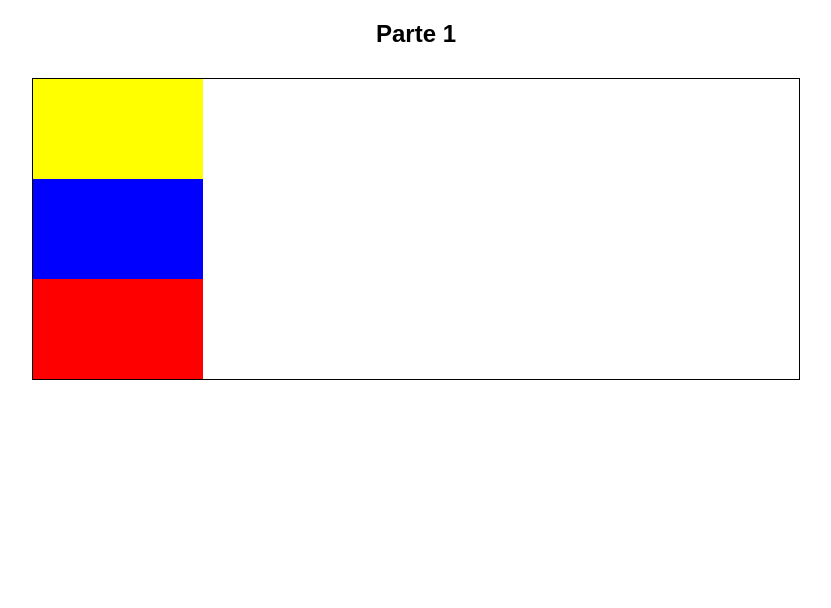
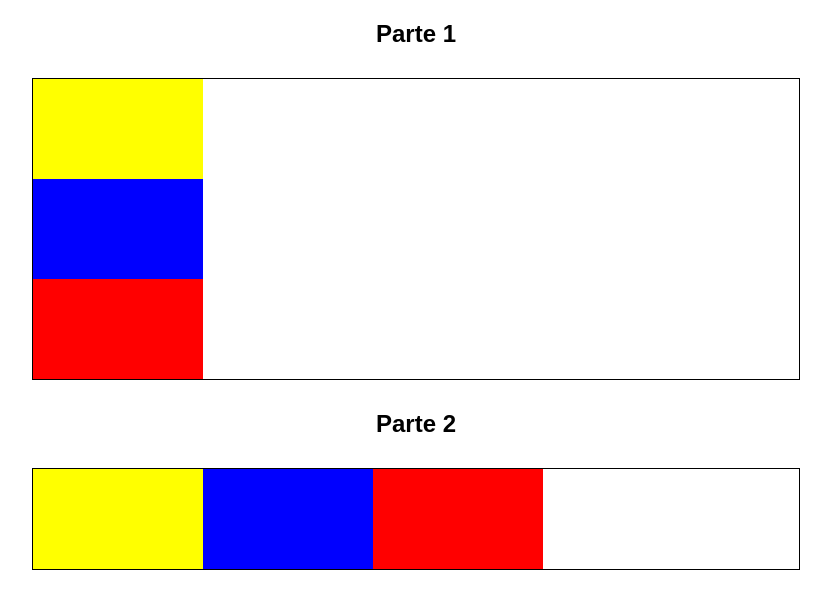
Before and after one commit to miriampc/la-bandera, a plain HTML site: page index.html in a window 1280 px wide. Shown: the whole page, without its empty margins (224-1055 px from the left). Drawn offline with Linux system fonts and the light colour scheme.

Commit message:
desarrollo parte2

```diff
--- a/assets/css/main.css
+++ b/assets/css/main.css
@@ -16,12 +16,18 @@ h2{
   height: 100px;
 }
 
-.first div:nth-child(1){
+.container div:nth-child(1){
   background: yellow;
 }
-.first div:nth-child(2){
+.container div:nth-child(2){
   background: blue;
 }
-.first div:nth-child(3){
+.container div:nth-child(3){
   background: red;
 }
+.second{
+  overflow: auto;
+}
+.second div{
+  float: left;
+}
--- a/index.html
+++ b/index.html
@@ -14,6 +14,12 @@
     <div class="box-color"></div>
     <div class="box-color"></div>
   </section>
+  <h2>Parte 2</h2>
+  <section class="container second">
+    <div class="box-color"></div>
+    <div class="box-color"></div>
+    <div class="box-color"></div>
+  </section>
 
 </body>
 </html>
```
